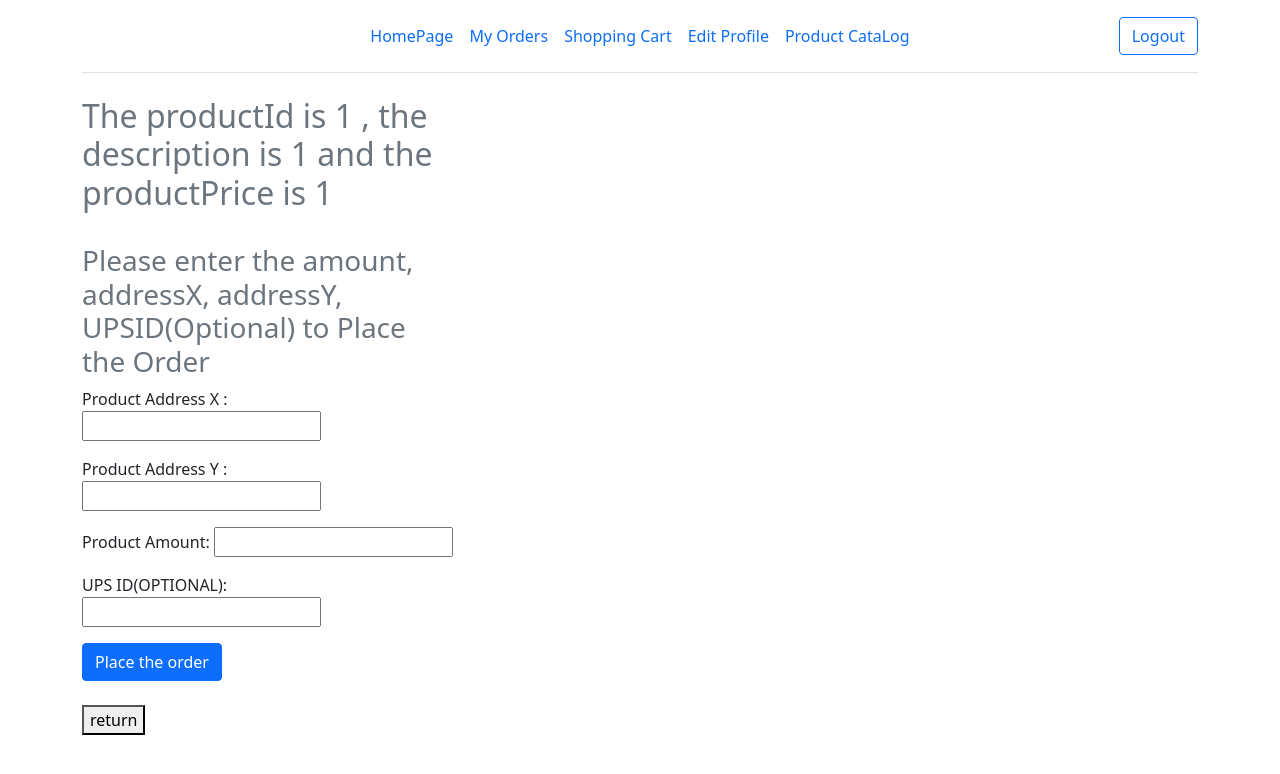
After one commit to JunFenngZhi/ECE568_mini_Amazon, a Django app: page /cataLog/detail/1/1/1/ in a window 1280 px wide. The commit adds this page. Shown: the top 774 px of the page. Run offline with Django 4.2, Linux system fonts and the light colour scheme; a user stored in the database is signed in.

Commit message:
add catalog

```diff
--- a/web-app/ERSSHW5/settings.py
+++ b/web-app/ERSSHW5/settings.py
@@ -132,6 +132,7 @@ STATIC_ROOT = os.path.join(BASE_DIR, 'static')
 
 DEFAULT_AUTO_FIELD = 'django.db.models.BigAutoField'
 
-LOGIN_REDIRECT_URL = 'home'  # redirect the login to home page instead of profile.
+# redirect the login to home page instead of profile.
+LOGIN_REDIRECT_URL = 'home'
 
 LOGIN_URL = 'login'
--- a/web-app/amazon/templates/amazon/base.html
+++ b/web-app/amazon/templates/amazon/base.html
@@ -34,6 +34,7 @@
                 <li><a href="{% url 'orderStatus' %}" class="nav-link px-2 link-blue">My Orders</a></li>
                 <li><a href="{% url 'shoppingCart' %}" class="nav-link px-2 link-blue">Shopping Cart</a></li>
                 <li><a href="{% url 'editProfile' %}" class="nav-link px-2 link-blue">Edit Profile</a></li>
+                <li><a href="{% url 'cataLog' %}" class="nav-link px-2 link-blue">Product CataLog</a></li>
             </ul>
             {% endif %}
 
--- /dev/null
+++ b/web-app/amazon/templates/amazon/cataLogDetail.html
@@ -0,0 +1,39 @@
+{% extends "amazon/base.html" %}
+{% block content %}
+
+<div class="container">
+    <div class="col-md-4 col-md-offset-4">
+
+      <h2 class="text-muted">The productId is {{productID}} , the description is {{productDescription}} and the productPrice is {{productPrice}}</h2>
+      <br>
+      <h3 class="text-muted">Please enter the amount, addressX, addressY, UPSID(Optional) to Place the Order</h3>
+      <form action="{% url 'detail' productID productPrice productDescription %}" method="post">
+          {% csrf_token %}
+          <p>
+            Product Address X : <input type="text" name="AddressX">
+            </p>
+          <p>
+            Product Address Y : <input type="text" name="AddressY">
+          </p>
+
+          <p>
+            Product Amount: <input type="text" name="Amount">
+          </p>
+            <p>
+            UPS ID(OPTIONAL): <input type="text" name="UPS_ID">
+            </p>
+          <button type="submit" class="btn btn-primary pull-right">Place the order</button>
+      </form>
+
+      <br />
+      <a href="{% url 'home' %}"><button >return</button></a>
+      <br>
+
+
+    </div>
+</div> <!-- /container -->
+
+
+
+
+{% endblock content %}
--- a/web-app/amazon/urls.py
+++ b/web-app/amazon/urls.py
@@ -3,10 +3,10 @@ from . import views
 from django.contrib.auth import views as auth_views
 
 
-
 urlpatterns = [
     # system login and sign up
-    path('', auth_views.LoginView.as_view(template_name='amazon/login.html'), name='login'),
+    path('', auth_views.LoginView.as_view(
+        template_name='amazon/login.html'), name='login'),
     path('logout/', auth_views.LogoutView.as_view(template_name='amazon/logout.html'), name='logout'),
     path('register/', views.register, name='register'),
 
@@ -24,4 +24,12 @@ urlpatterns = [
 
     # place Order
     path('placeOrder/', views.placeOrder, name='placeOrder'),
+
+    # product cataLog
+    path('cataLog/', views.cataLog, name='cataLog'),
+
+    # product detail
+    path('cataLog/detail/<int:productID>/<int:productPrice>/<str:productDescription>/',
+         views.cataLogDetail, name='detail'),
+
 ]
--- a/web-app/amazon/utils.py
+++ b/web-app/amazon/utils.py
@@ -7,8 +7,8 @@ def sendOrder(orderInfo):
     print('orderInfo is: ' + orderInfo)
     print(orderInfo.encode())
     client = socket.socket(socket.AF_INET, socket.SOCK_STREAM)
-    #client.connect(('vcm-26124.vm.duke.edu', 9999))
-    client.connect(('vcm-24026.vm.duke.edu', 9999)) #for junfeng testing
+    client.connect(('vcm-26124.vm.duke.edu', 9999))  # for changhao testing
+    # client.connect(('vcm-24026.vm.duke.edu', 9999)) #for junfeng testing
     # For test print
     print('connect to server success!')
     try:
--- a/web-app/amazon/views.py
+++ b/web-app/amazon/views.py
@@ -26,7 +26,8 @@ def register(request):
 
 @login_required
 def home(request):
-    list = UserProfile.objects.filter(userName = request.user.username) # create profile in database for every new user
+    # create profile in database for every new user
+    list = UserProfile.objects.filter(userName=request.user.username)
     if list.exists() is not True:
         profile = UserProfile.objects.create()
         profile.userName = request.user.username
@@ -43,22 +44,24 @@ def orderStatus(request):
 
 @login_required
 def editProfile(request):
-    profile = UserProfile.objects.filter(userName=request.user.username).first()
+    profile = UserProfile.objects.filter(
+        userName=request.user.username).first()
     if request.method == "POST":
-        profile_form = UpdateProfileForm(request.POST,instance = profile)
+        profile_form = UpdateProfileForm(request.POST, instance=profile)
         if profile_form.is_valid():  # 获取数据
             getAddrX = profile_form.cleaned_data['addrX']
             getAddrY = profile_form.cleaned_data['addrY']
             getUpsID = profile_form.cleaned_data['upsID']
             # create the ride
-            profile = UserProfile.objects.filter(userName=request.user.username).first()
+            profile = UserProfile.objects.filter(
+                userName=request.user.username).first()
             profile.addrX = getAddrX
             profile.addrY = getAddrY
             profile.upsID = getUpsID
             profile.save()
             return redirect('home')  # 自动跳转回上一层
-    else: # GET
-        profile_form = UpdateProfileForm(instance = profile)
+    else:  # GET
+        profile_form = UpdateProfileForm(instance=profile)
         context = {
             'addrX': profile.addrX,
             'addrY': profile.addrY,
@@ -71,6 +74,45 @@ def editProfile(request):
 @login_required
 def shoppingCart(request):
     return render(request, 'amazon/home.html')
+
+
+@login_required
+def cataLog(request):
+    if request.method == 'GET':
+        return render(request, 'amazon/cataLog.html')
+
+
+@login_required
+def cataLogDetail(request, productID, productPrice, productDescription):
+    context = {
+        'productID': productID,
+        'productPrice': productPrice,
+        'productDescription': productDescription
+    }
+    if request.method == 'GET':
+        return render(request, 'amazon/cataLogDetail.html', context)
+    elif request.method == 'POST':
+        ProductAddrX = request.POST['AddressX']
+        ProductAddrY = request.POST['AddressY']
+        ProductAmt = request.POST['Amount']
+        ProductID = productID
+        ProductPrice = productPrice
+        ProductDescription = productDescription
+        UPsId = request.POST['UPS_ID']
+        # concatenate order information
+        OrderInfo = ProductAddrX + ':' + ProductAddrY + ':' + \
+            str(ProductAmt) + ':' + str(ProductID) + ':' + str(ProductPrice) + \
+            ':' + ProductDescription + ':' + UPsId
+        # For test orderInfo
+        print('OrderInfo is: ' + OrderInfo)
+        # Send the orderInfo to the server, and receive the server's response
+        # if not receive, it will return false, else return true
+        packid = sendOrder(OrderInfo)
+        if packid == -1:
+            return HttpResponse('PlaceOrder Fail')
+        else:
+            # return HttpResponse('The Order Packid is:' + packid)
+            return render(request, 'amazon/placeOrderSuccess.html', {'packid': packid})
 
 
 @login_required
```
Also changed, not shown: web-app/amazon/templates/amazon/cataLog.html (added, +24 -0 lines), web-app/amazon/templates/amazon/home.html (+7 -0 lines), web-app/amazon/templates/amazon/placeOrderSuccess.html (added, +11 -0 lines), web-app/amazon/migrations/0001_initial.py, web-app/amazon/migrations/0002_userprofile.py (deleted), 1 other file.
